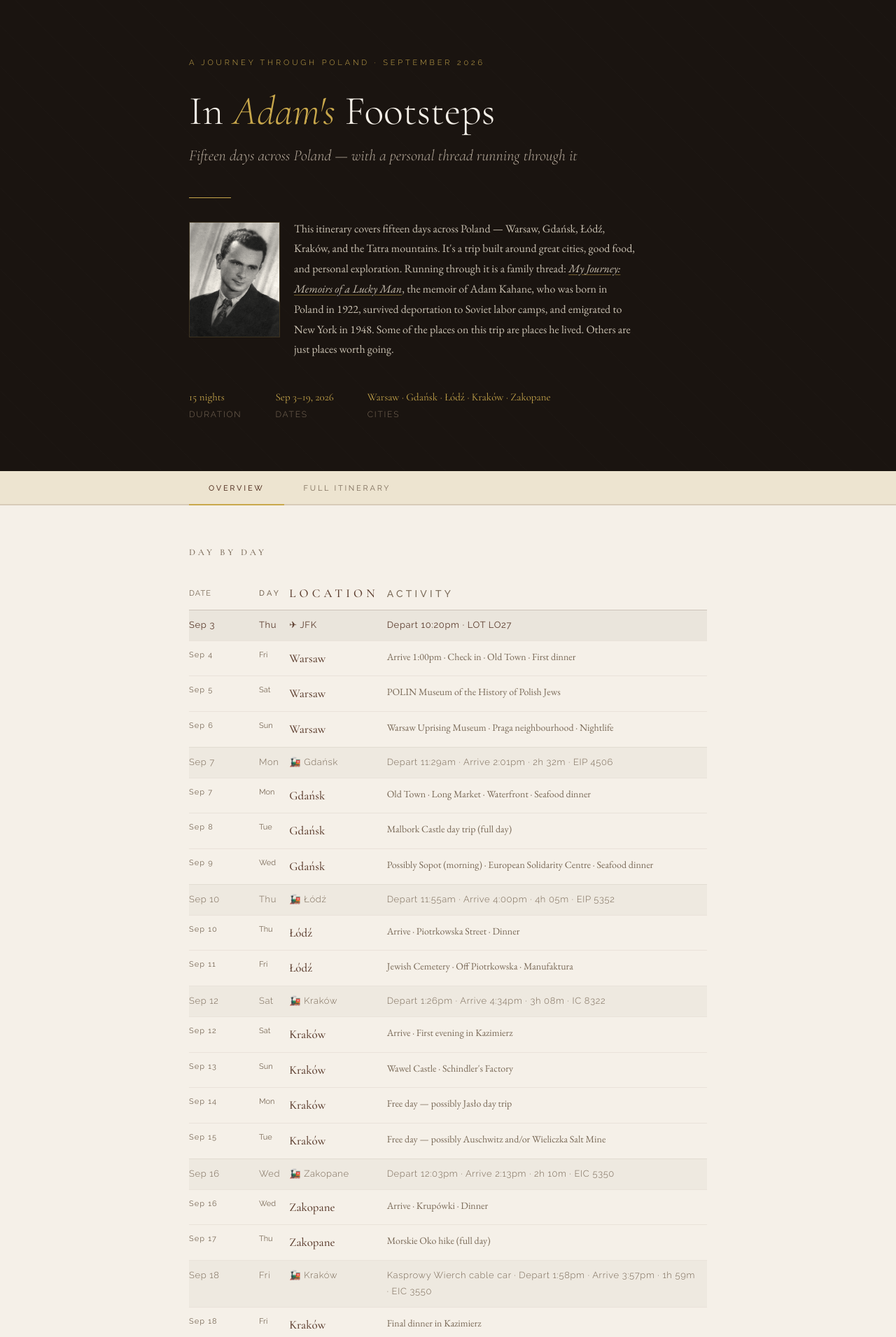
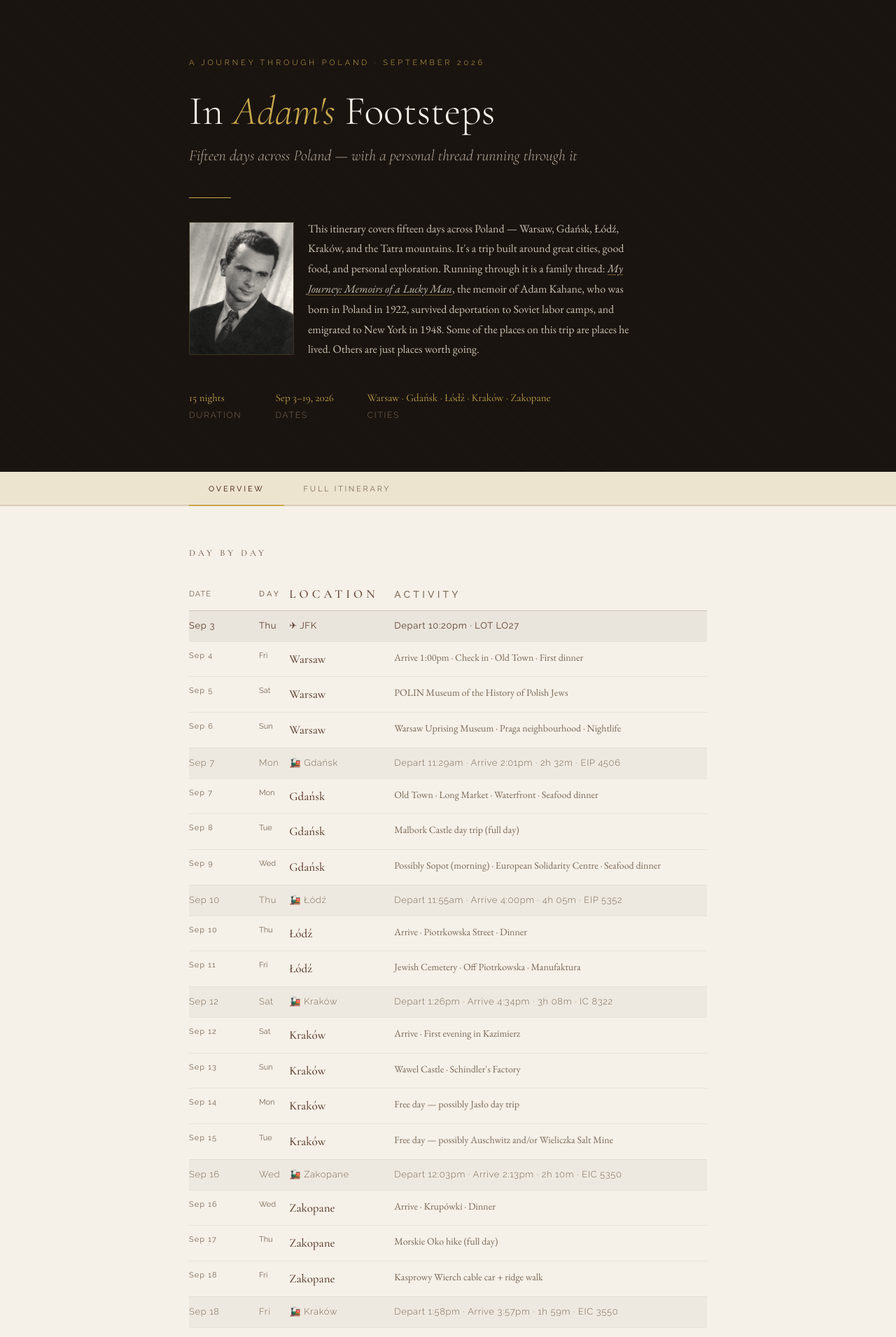
Before and after one commit to LordOfCorners/lordofcorners.github.io, a Jekyll site: the page poland-itinerary.html, which Jekyll copies as it is, in a window 1280 px wide. Shown: the top 1910 px of the page at 70% size. Built offline with Jekyll 4.4.1, drawn with Linux system fonts in a browser that asks for light colours.

Commit message:
updated poland itinerary
Co-Authored-By: Claude Sonnet 4.6 <noreply@anthropic.com>

```diff
--- a/poland-itinerary.html
+++ b/poland-itinerary.html
@@ -63,7 +63,7 @@
 
   .header-intro-photo {
     float: left;
-    width: 130px;
+    width: 150px;
     margin: 4px 20px 8px 0;
     border: 1px solid rgba(201,168,76,0.2);
     filter: sepia(15%) contrast(0.95);
@@ -107,7 +107,7 @@
 
   .header-intro-photo {
     float: left;
-    width: 130px;
+    width: 150px;
     margin: 4px 20px 8px 0;
     border: 1px solid rgba(201,168,76,0.2);
     filter: sepia(15%) contrast(0.95);
@@ -261,7 +261,7 @@
     font-weight: 500;
     color: var(--brown);
     white-space: nowrap;
-    width: 120px;
+    width: 150px;
   }
 
   .itin-table .notes-col {
@@ -856,11 +856,17 @@
             <td class="place-col">Zakopane</td>
             <td class="notes-col">Morskie Oko hike (full day)</td>
           </tr>
+          <tr>
+            <td class="date-col">Sep 18</td>
+            <td class="day-col">Fri</td>
+            <td class="place-col">Zakopane</td>
+            <td class="notes-col">Kasprowy Wierch cable car + ridge walk</td>
+          </tr>
           <tr class="transport-row">
             <td class="date-col">Sep 18</td>
             <td class="day-col">Fri</td>
             <td class="place-col">🚂 Kraków</td>
-            <td class="notes-col">Kasprowy Wierch cable car · Depart 1:58pm · Arrive 3:57pm · 1h 59m · EIC 3550</td>
+            <td class="notes-col">Depart 1:58pm · Arrive 3:57pm · 1h 59m · EIC 3550</td>
           </tr>
           <tr>
             <td class="date-col">Sep 18</td>
```
